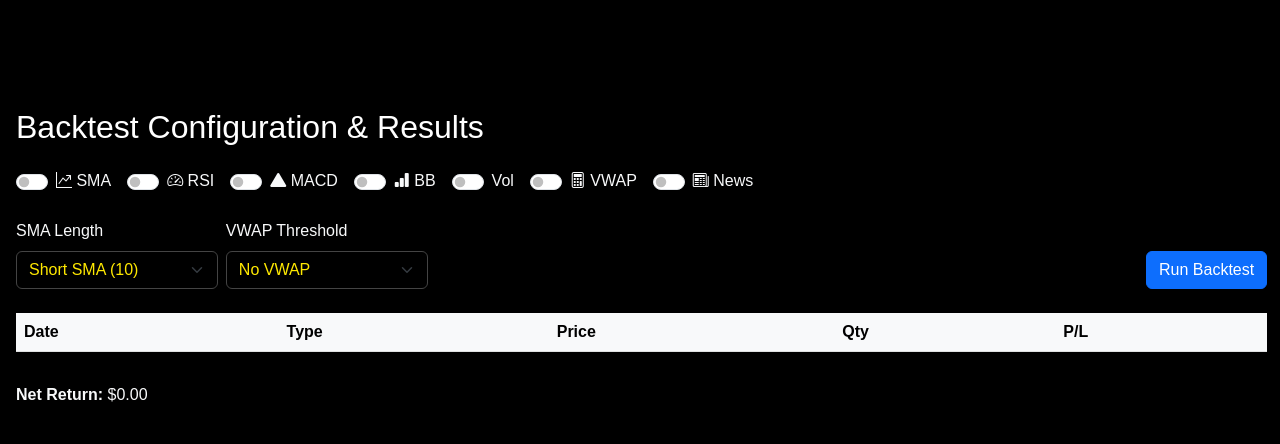
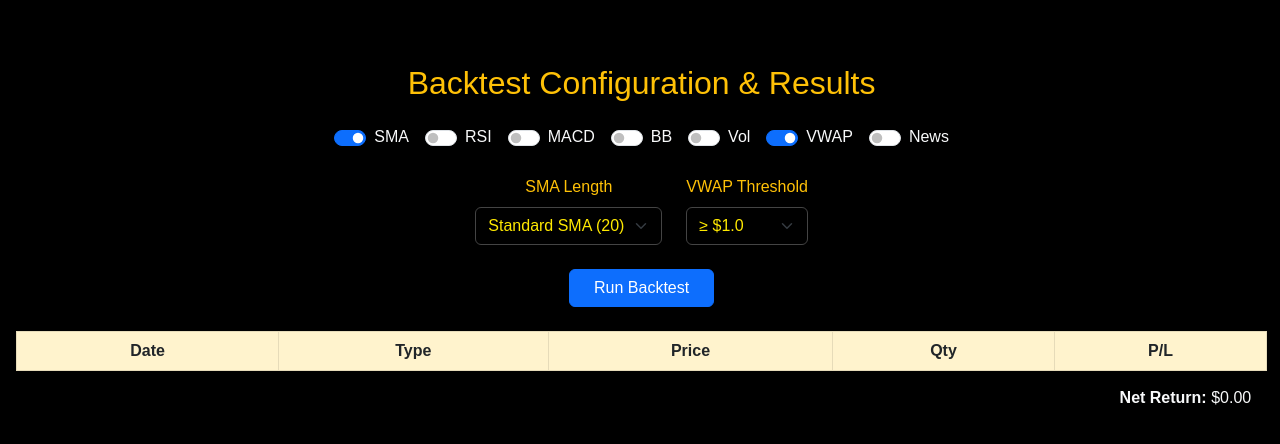
Before and after one commit to bmccall136/TradeAlerts, a Flask app: template templates/backtest.html in a window 1280 px wide. Shown: the part 60-504 px from the top of the page. Run offline with Flask 3, Linux system fonts and the light colour scheme; the template is opened without the code that fills it, so the values that code supplies are empty.

Commit message:
Checkpoint 2025-06-09_23-04-56

```diff
--- a/templates/backtest.html
+++ b/templates/backtest.html
@@ -1,80 +1,81 @@
 {% extends "layout.html" %}
 {% block content %}
-<div class="container py-4">
-  <h2 class="mb-4">Backtest Configuration &amp; Results</h2>
 
-  <form method="GET" action="{{ url_for('backtest_view') }}" class="mb-4">
-    <div class="row g-2 align-items-end">
-      <!-- Indicator Toggles -->
-      {% set toggles = [
-        {'name':'bt_sma_on', 'label':'SMA',  'icon':'bi-graph-up-arrow'},
-        {'name':'bt_rsi_on', 'label':'RSI',  'icon':'bi-speedometer2'},
-        {'name':'bt_macd_on','label':'MACD','icon':'bi-triangle-fill'},
-        {'name':'bt_bb_on',  'label':'BB',   'icon':'bi-bar-chart-fill'},
-        {'name':'bt_vol_on','label':'Vol',  'icon':'bi-bar-chart-lines'},
-        {'name':'bt_vwap_on','label':'VWAP','icon':'bi-calculator'},
-        {'name':'bt_news_on','label':'News','icon':'bi-newspaper'}
-      ] %}
-      <div class="col-12 d-flex flex-wrap align-items-center mb-3">
-        {% for t in toggles %}
-          <div class="form-check form-switch me-3">
-            <input class="form-check-input" type="checkbox" id="{{t.name}}" name="{{t.name}}" {% if bt_settings[t.name.replace('bt_','')] %}checked{% endif %}>
-            <label class="form-check-label" for="{{t.name}}">
-              <i class="bi {{t.icon}}"></i> {{t.label}}
-            </label>
+
+<div class="container text-center">
+  <h2 class="text-warning mb-4">Backtest Configuration & Results</h2>
+
+  <div class="d-flex flex-wrap justify-content-center align-items-center mb-4">
+    <div class="form-check form-switch mx-2">
+      <input class="form-check-input" type="checkbox" id="smaToggle" checked>
+      <label class="form-check-label text-light" for="smaToggle">SMA</label>
     </div>
-        {% endfor %}
+    <div class="form-check form-switch mx-2">
+      <input class="form-check-input" type="checkbox" id="rsiToggle">
+      <label class="form-check-label text-light" for="rsiToggle">RSI</label>
+    </div>
+    <div class="form-check form-switch mx-2">
+      <input class="form-check-input" type="checkbox" id="macdToggle">
+      <label class="form-check-label text-light" for="macdToggle">MACD</label>
+    </div>
+    <div class="form-check form-switch mx-2">
+      <input class="form-check-input" type="checkbox" id="bbToggle">
+      <label class="form-check-label text-light" for="bbToggle">BB</label>
+    </div>
+    <div class="form-check form-switch mx-2">
+      <input class="form-check-input" type="checkbox" id="volToggle">
+      <label class="form-check-label text-light" for="volToggle">Vol</label>
+    </div>
+    <div class="form-check form-switch mx-2">
+      <input class="form-check-input" type="checkbox" id="vwapToggle" checked>
+      <label class="form-check-label text-light" for="vwapToggle">VWAP</label>
+    </div>
+    <div class="form-check form-switch mx-2">
+      <input class="form-check-input" type="checkbox" id="newsToggle">
+      <label class="form-check-label text-light" for="newsToggle">News</label>
+    </div>
   </div>
 
-      <!-- Numeric Filters -->
-      {% set sma_labels = {10:'Short SMA (10)',20:'Standard SMA (20)',50:'Long SMA (50)',100:'100‑Day SMA (100)',200:'200‑Day SMA (200)'} %}
-      <div class="col-6 col-md-2">
-        <label for="bt_sma_len" class="form-label">SMA Length</label>
-        <select id="bt_sma_len" name="bt_sma_len" class="form-select">
-          {% for v,l in sma_labels.items() %}
-            <option value="{{v}}" {% if bt_settings.sma_len==v %}selected{% endif %}>{{l}}</option>
-          {% endfor %}
+  <div class="row mb-4 justify-content-center">
+    <div class="col-auto">
+      <label for="smaLength" class="form-label text-warning">SMA Length</label>
+      <select id="smaLength" class="form-select bg-dark text-light border-warning">
+        <option value="20" selected>Standard SMA (20)</option>
+        <option value="50">Medium SMA (50)</option>
+        <option value="100">Long SMA (100)</option>
       </select>
     </div>
-
-      {% set vwap_labels = {0.0:'No VWAP',0.5:'≥ $0.5',1.0:'≥ $1.0',2.0:'≥ $2.0'} %}
-      <div class="col-6 col-md-2">
-        <label for="bt_vwap_thr" class="form-label">VWAP Threshold</label>
-        <select id="bt_vwap_thr" name="bt_vwap_thr" class="form-select">
-          {% for v,l in vwap_labels.items() %}
-            <option value="{{v}}" {% if bt_settings.vwap_thr==v %}selected{% endif %}>{{l}}</option>
-          {% endfor %}
+    <div class="col-auto">
+      <label for="vwapThreshold" class="form-label text-warning">VWAP Threshold</label>
+      <select id="vwapThreshold" class="form-select bg-dark text-light border-warning">
+        <option value="1" selected>&ge; $1.0</option>
+        <option value="0.5">&ge; $0.50</option>
+        <option value="0.1">&ge; $0.10</option>
       </select>
     </div>
+  </div>
 
-      <div class="col-auto ms-auto">
-        <button type="submit" class="btn btn-primary">Run Backtest</button>
+  <div class="text-center mb-4">
+    <button id="runBacktest" class="btn btn-primary px-4">Run Backtest</button>
   </div>
-    </div>
-  </form>
 
-  <!-- Results Table -->
-  <div class="table-responsive mb-3">
-    <table class="table table-striped backtest-table">
-      <thead class="table-light">
-        <tr><th>Date</th><th>Type</th><th>Price</th><th>Qty</th><th>P/L</th></tr>
+  <table class="table table-dark table-bordered text-center">
+    <thead class="table-warning">
+      <tr>
+        <th class="text-dark">Date</th>
+        <th class="text-dark">Type</th>
+        <th class="text-dark">Price</th>
+        <th class="text-dark">Qty</th>
+        <th class="text-dark">P/L</th>
+      </tr>
     </thead>
-      <tbody>
-        {% for t in trades %}
-        <tr>
-          <td>{{ t.Date }}</td>
-          <td>{{ t.Type }}</td>
-          <td>${{ '%.2f'|format(t.Price) }}</td>
-          <td>{{ t.Qty }}</td>
-          <td>{% if t['P/L'] is not none %}${{ '%.2f'|format(t['P/L']) }}{% else %}&mdash;{% endif %}</td>
-        </tr>
-        {% endfor %}
+    <tbody id="resultsBody">
+      <!-- Results will populate here -->
     </tbody>
   </table>
-  </div>
 
-  <div>
-    <strong>Net Return:</strong> ${{ '%.2f'|format(pnl) }}
+  <div class="text-end text-light me-3">
+    <strong>Net Return:</strong> <span id="netReturn">$0.00</span>
   </div>
 </div>
 {% endblock %}
```
Also changed, not shown: 1 other file. Lines whose indentation alone changed are shown as unchanged.
